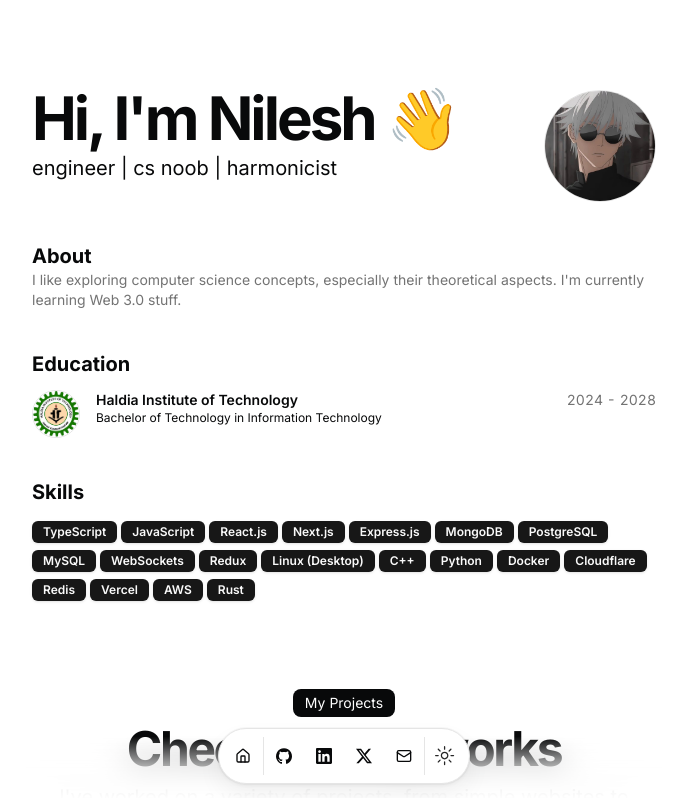
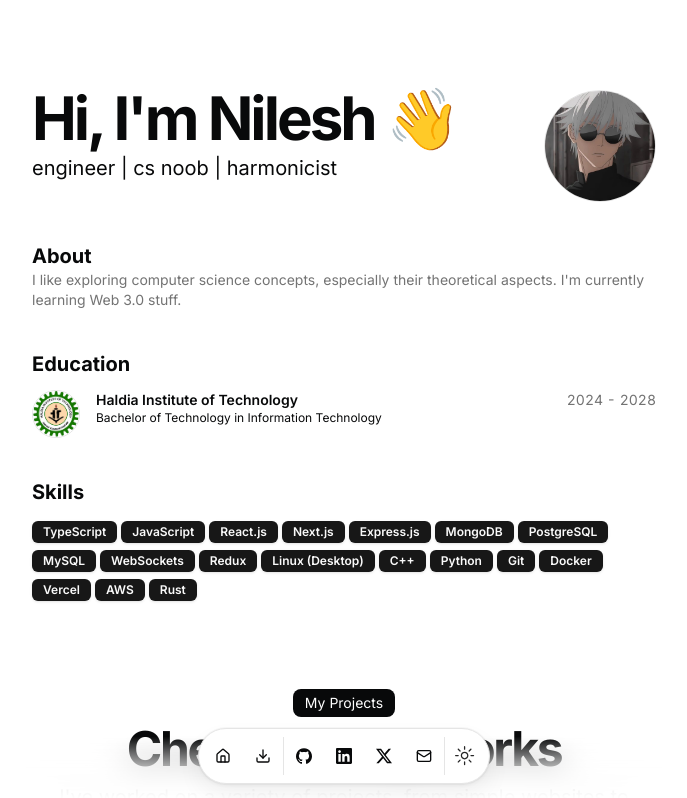
Before and after one commit to nileshpahari/portfolio, a Next.js app: page / in a window 1280 px wide. Shown: the top 798 px of the page, without its empty margins (296-983 px from the left). Built offline with nearby package versions, Linux system fonts and the light colour scheme.

Commit message:
add resume

```diff
--- a/src/data/resume.tsx
+++ b/src/data/resume.tsx
@@ -1,5 +1,5 @@
 import { Icons } from "@/components/icons";
-import { HomeIcon } from "lucide-react";
+import { Download, HomeIcon } from "lucide-react";
 
 export const DATA = {
   name: "Nilesh Pahari",
@@ -26,9 +26,8 @@
     "Linux (Desktop)",
     "C++",
     "Python",
+    "Git",
     "Docker",
-    "Cloudflare",
-    "Redis",
     "Vercel",
     "AWS",
     "Rust",
@@ -36,6 +35,7 @@
 
   navbar: [
     { href: "/", icon: HomeIcon, label: "Home" },
+    {href:"/resume.pdf", icon:Download, label: "Resume"}
     // { href: "/blog", icon: NotebookIcon, label: "Blog" },
   ],
   contact: {
```
Also changed, not shown: 1 other file (tests, documents, lock files or other folders).
